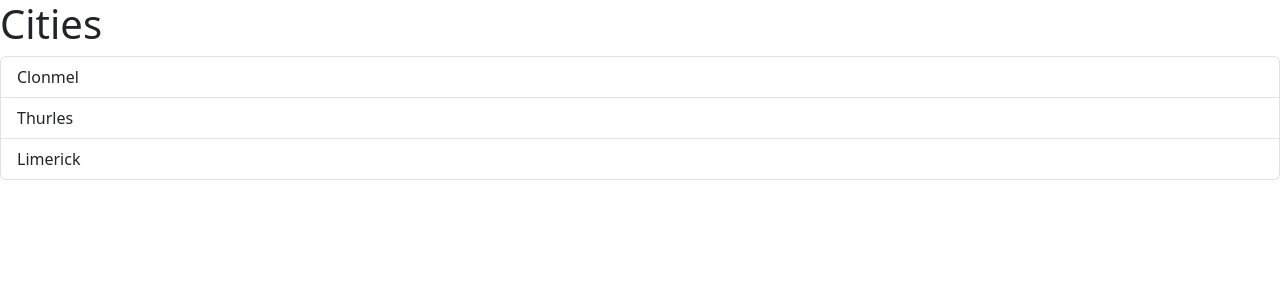
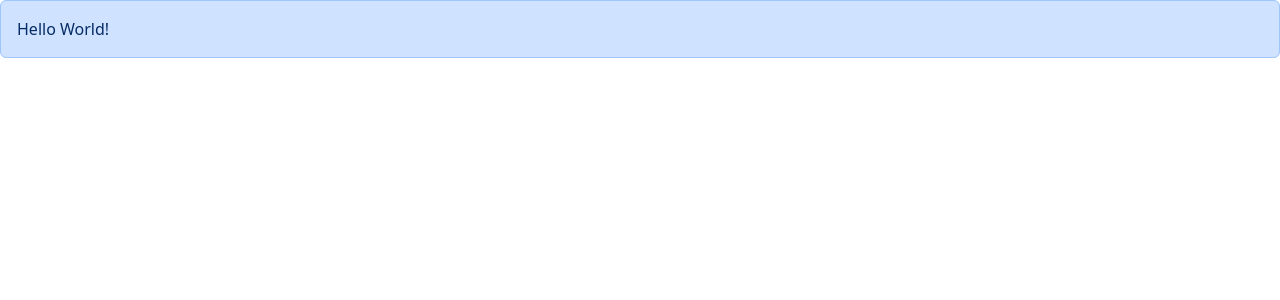
Before and after one commit to braydensoneill/comitia, a React (Vite) app: page / in a window 1280 px wide. Shown: the top 300 px of the page. Built offline with nearby package versions, Linux system fonts and the light colour scheme.

Commit message:
Learn React - Passing Children

```diff
--- a/src/App.tsx
+++ b/src/App.tsx
@@ -1,19 +1,11 @@
-import ListGroup from "./components/ListGroup";
+import Alert from "./components/Alert";
 
 function App() {
-  let items = ["Clonmel", "Thurles", "Limerick"];
-
-  const handleSelectItem = (item: string) => {
-    console.log(item);
-  };
-
   return (
     <div>
-      <ListGroup
-        items={items}
-        heading="Cities"
-        onSelectItem={handleSelectItem}
-      />
+      <Alert>
+        <span>Hello World!</span>
+      </Alert>
     </div>
   );
 }
--- /dev/null
+++ b/src/components/Alert.tsx
@@ -0,0 +1,11 @@
+import { ReactNode } from "react";
+
+interface Props {
+  children: ReactNode;
+}
+
+const Alert = ({ children }: Props) => {
+  return <div className="alert alert-primary">{children}</div>;
+};
+
+export default Alert;
```
